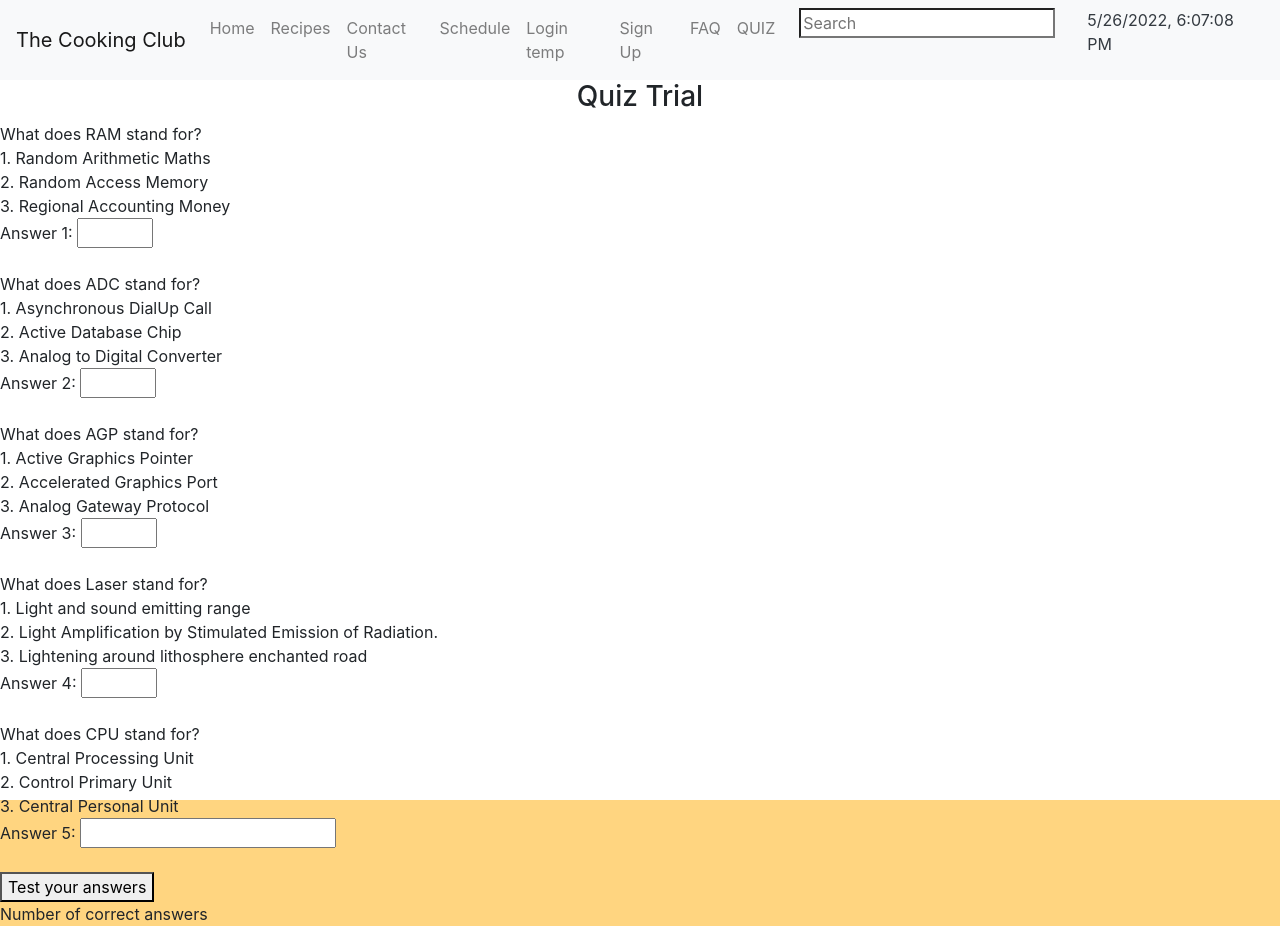
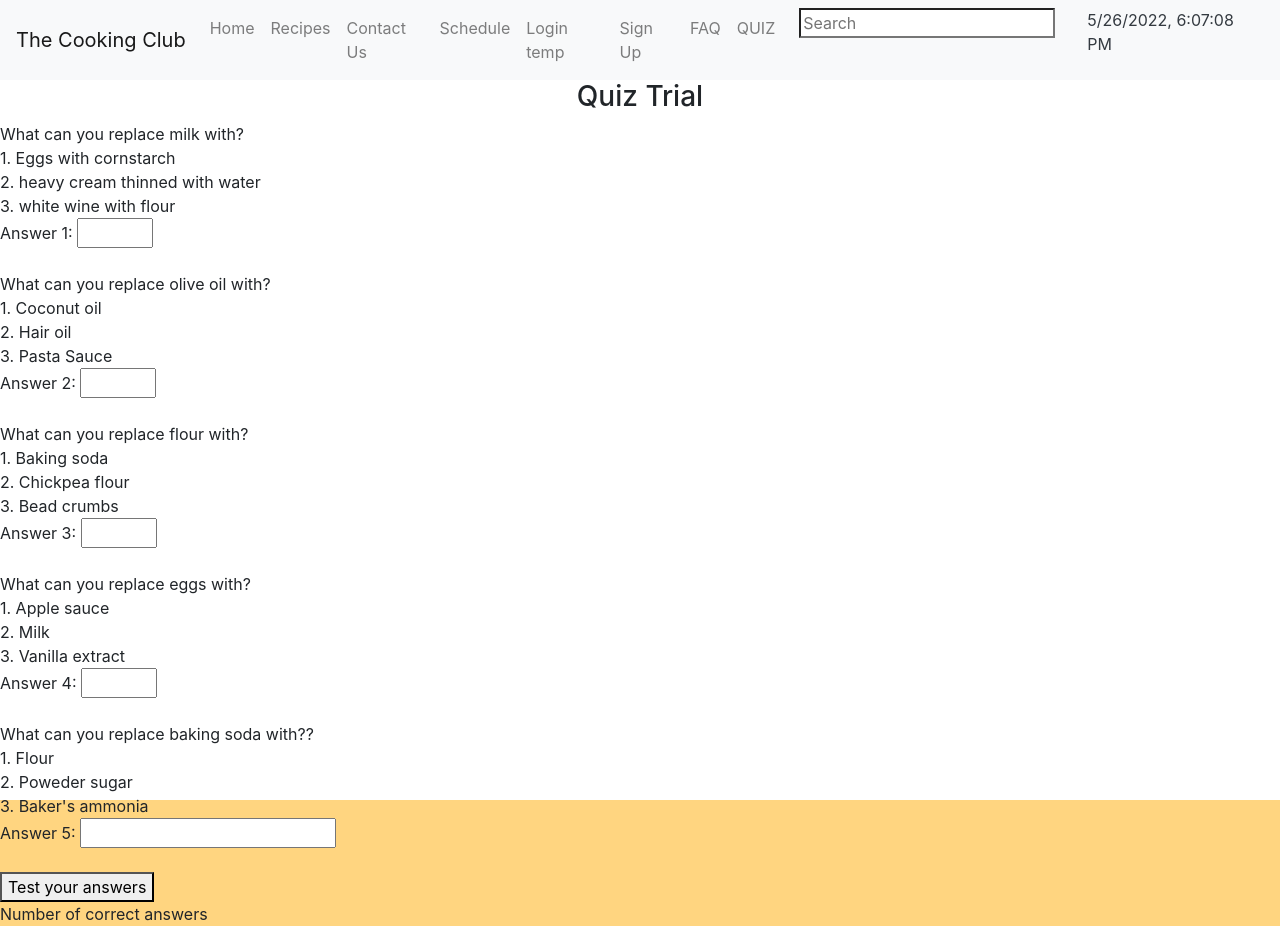
Before and after one commit to SlimeyTurtles/jinjaturtles, a Flask app: page /quiz/ in a window 1280 px wide. Run offline with Flask 2, Linux system fonts and the light colour scheme; some libraries are stand-ins or nearby versions.

Commit message:
quiz-outline

```diff
--- a/templates/quiz.html
+++ b/templates/quiz.html
@@ -19,34 +19,34 @@
     <h3>Quiz Trial</h3>
 </div>
 
-What does RAM stand for?<br>
-1. Random Arithmetic Maths<br>
-2. Random Access Memory<br>
-3. Regional Accounting Money<br>
+What can you replace milk with?<br>
+1. Eggs with cornstarch<br>
+2. heavy cream thinned with water<br>
+3. white wine with flour<br>
 Answer 1:
 <input id="RAM" type="number" size="4" min="1" max="3"><br><br>
-What does ADC stand for?<br>
-1. Asynchronous DialUp Call<br>
-2. Active Database Chip<br>
-3. Analog to Digital Converter<br>
+What can you replace olive oil with?<br>
+1. Coconut oil<br>
+2. Hair oil<br>
+3. Pasta Sauce<br>
 Answer 2:
 <input id="ADC" type="number" size="4" min="1" max="3"><br><br>
-What does AGP stand for?<br>
-1. Active Graphics Pointer<br>
-2. Accelerated Graphics Port<br>
-3. Analog Gateway Protocol<br>
+What can you replace flour with?<br>
+1. Baking soda<br>
+2. Chickpea flour<br>
+3. Bead crumbs<br>
 Answer 3:
 <input id="AGP" type="number" size="4" min="1" max="3"><br><br>
-What does Laser stand for?<br>
-1. Light and sound emitting range <br>
-2. Light Amplification by Stimulated Emission of Radiation.<br>
-3. Lightening around lithosphere enchanted road <br>
+What can you replace eggs with?<br>
+1. Apple sauce <br>
+2. Milk <br>
+3. Vanilla extract <br>
 Answer 4:
 <input id="LAS" type="number" size="4" min="1" max="3"><br><br>
-What does CPU stand for?<br>
-1. Central Processing Unit<br>
-2. Control Primary Unit<br>
-3. Central Personal Unit<br>
+What can you replace baking soda with??<br>
+1. Flour<br>
+2. Poweder sugar<br>
+3. Baker's ammonia<br>
 Answer 5:
 <input id="CPU" type="number" size="4" ><br><br>
 <button type="button" onClick="QuizFunction()">Test your answers</button>
```
